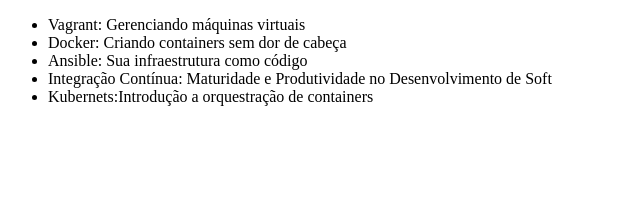
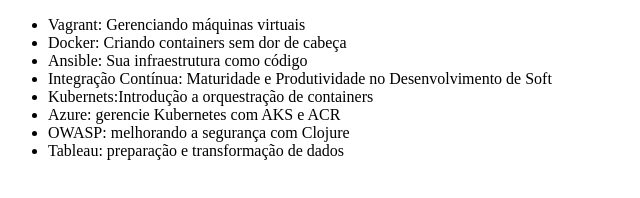
Before and after one commit to DaissaMatias/cursoone-git, a plain HTML site: page index.html in a window 1280 px wide. Shown: the whole page, without its empty margins (0-640 px from the left). Drawn offline with Linux system fonts and the light colour scheme.

Commit message:
Adicionando três novos cursos na lista

```diff
--- a/index.html
+++ b/index.html
@@ -11,6 +11,9 @@
         <li>Ansible: Sua infraestrutura como código</li>
         <li>Integração Contínua: Maturidade e Produtividade no Desenvolvimento de Soft</li>
         <li>Kubernets:Introdução a orquestração de containers</li>
+        <li>Azure: gerencie Kubernetes com AKS e ACR</li>
+        <li>OWASP: melhorando a segurança com Clojure</li>
+        <li>Tableau: preparação e transformação de dados</li>
     </ul>
 </body>
 </html>
```
